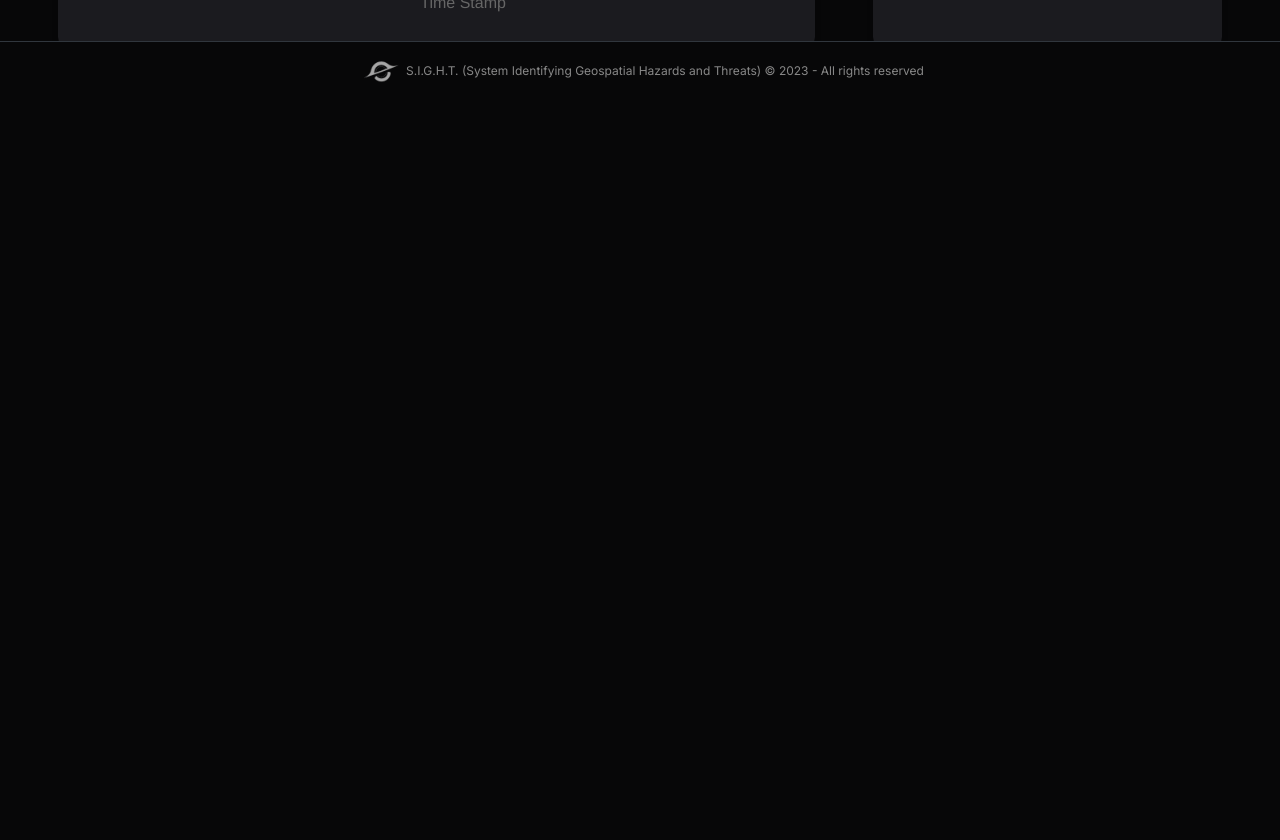
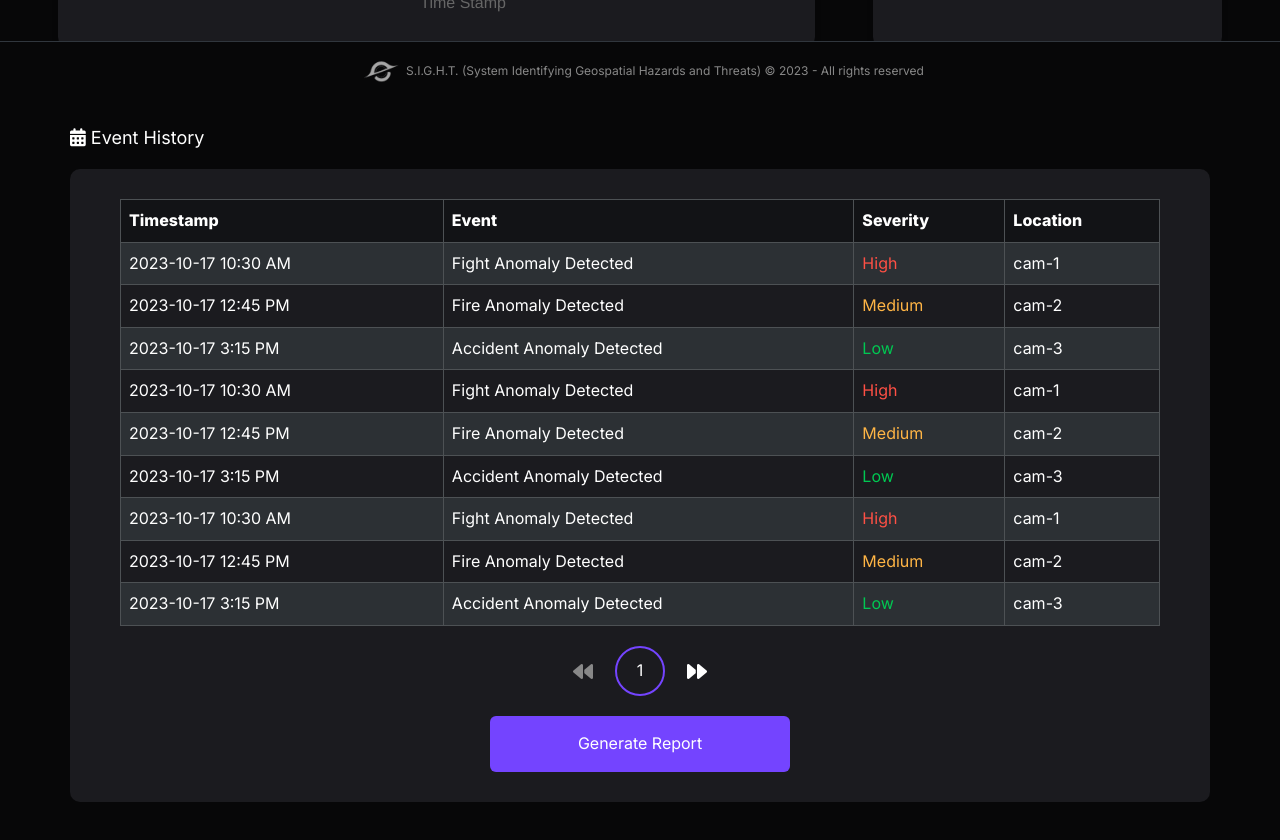
Before and after one commit to SIGHT-5A/SIGHT-Frontend, a React (Vite) app: page /home/overview in a window 1280 px wide. Shown: the part 700-1540 px from the top of the page. Before the commit the page ends 880 px from the top, so only its background shows below. Built offline with nearby package versions, Linux system fonts and the light colour scheme.

Commit message:
🎨 Changed theme

```diff
--- a/src/App.jsx
+++ b/src/App.jsx
@@ -28,6 +28,7 @@ function App() {
     <>
       <BrowserRouter>
         <Routes>
+          {/* <Route path="/" element={<LoginSignUpPage />} /> */}
           <Route path="/" element={user ? <Navigate to="/home/overview" /> : <LoginSignUpPage onLogin={handleLogin} />} />
           <Route path="/home/overview" element={user ? <OverviewPage user={user} /> : <Navigate to="/" />} />
           <Route path="/home/events" element={user ? <EventsPage user={user} /> : <Navigate to="/" />} />
--- a/src/Pages/Home-Dashboard/Overview/OverviewPage.jsx
+++ b/src/Pages/Home-Dashboard/Overview/OverviewPage.jsx
@@ -5,23 +5,78 @@ import Navbar from '../../../components/Navbar/Navbar'
 import Dashboard from '../../../components/Dashboard/Dashboard'
 import BarChart from '../../../components/Charts/BarChart'
 import PieChart from '../../../components/Charts/PieChart'
+import Table from 'react-bootstrap/Table';
+
 const OverviewPage = ({ user }) => {
+  const anomalyEvents = [
+    {
+      timestamp: '2023-10-17 10:30 AM',
+      event: 'Fight Anomaly Detected',
+      severity: 'High',
+      location: 'cam-1'
+    },
+    {
+      timestamp: '2023-10-17 12:45 PM',
+      event: 'Fire Anomaly Detected',
+      severity: 'Medium',
+      location: 'cam-2'
+    },
+    {
+      timestamp: '2023-10-17 3:15 PM',
+      event: 'Accident Anomaly Detected',
+      severity: 'Low',
+      location: 'cam-3'
+    },
+    {
+      timestamp: '2023-10-17 10:30 AM',
+      event: 'Fight Anomaly Detected',
+      severity: 'High',
+      location: 'cam-1'
+    },
+    {
+      timestamp: '2023-10-17 12:45 PM',
+      event: 'Fire Anomaly Detected',
+      severity: 'Medium',
+      location: 'cam-2'
+    },
+    {
+      timestamp: '2023-10-17 3:15 PM',
+      event: 'Accident Anomaly Detected',
+      severity: 'Low',
+      location: 'cam-3'
+    },
+    {
+      timestamp: '2023-10-17 10:30 AM',
+      event: 'Fight Anomaly Detected',
+      severity: 'High',
+      location: 'cam-1'
+    },
+    {
+      timestamp: '2023-10-17 12:45 PM',
+      event: 'Fire Anomaly Detected',
+      severity: 'Medium',
+      location: 'cam-2'
+    },
+    {
+      timestamp: '2023-10-17 3:15 PM',
+      event: 'Accident Anomaly Detected',
+      severity: 'Low',
+      location: 'cam-3'
+    },
+  ];
+
   return (
-    <div className='overview-main-container' style={{
-      height: "100vh",
-      width: "100vw",
-      marginBottom: '80px'
-    }}>
+    <div className='below-dashboard-main-container'>
       <Navbar user={user} />
       <Dashboard />
       <div className="overview-container">
-        <div className="chart-container">
+        <div className="overview-section chart-container">
           <h3
             style={{
               fontSize: 18,
               marginBottom: 20
             }}
-          > <i class="fa-solid fa-chart-line"></i> Data Analysis</h3>
+          > <i className="fa-solid fa-chart-line"></i> Data Analysis</h3>
 
           <div className="charts">
             <div className="row">
@@ -37,6 +92,67 @@ const OverviewPage = ({ user }) => {
             </div>
           </div>
         </div>
+
+        <div style={{
+          marginTop: "30px"
+        }} className="overview-section">
+          <h3
+            style={{
+              fontSize: 18,
+              marginBottom: 20
+            }}
+          > <i className="fa-solid fa-calendar-days"></i> Event History</h3>
+
+
+          <div className="dark-table-container">
+
+            <Table bordered striped variant="dark" className="dark-table">
+              <thead>
+                <tr>
+                  <th style={{ background: "#121316" }}>Timestamp</th>
+                  <th style={{ background: "#121316" }}>Event</th>
+                  <th style={{ background: "#121316" }}>Severity</th>
+                  <th style={{ background: "#121316" }}>Location</th>
+                </tr>
+              </thead>
+              <tbody>
+                {anomalyEvents.map((item, index) => (
+                  <tr key={index}>
+                    <td style={{ background: "var(--card-color)" }}>{item.timestamp}</td>
+                    <td style={{ background: "var(--card-color)" }}>{item.event}</td>
+                    {
+                      item.severity === "High"
+                        ?
+                        <td style={{ background: "var(--card-color)", color: "#FF5045" }}>{item.severity}</td>
+                        :
+                        item.severity === "Medium"
+                          ?
+                          <td style={{ background: "var(--card-color)", color: "#FFB545" }}>{item.severity}</td>
+                          :
+                          <td style={{ background: "var(--card-color)", color: "#00C852" }}>{item.severity}</td>
+                    }
+
+                    <td style={{ background: "var(--card-color)" }}>{item.location}</td>
+                  </tr>
+                ))}
+              </tbody>
+            </Table>
+            <div className="pagination-btns">
+              <button disabled={true}>
+                <i class="fa-solid fa-backward"></i>
+              </button>
+
+              <button className='page-number-btn'>1</button>
+
+              <button>
+                <i class="fa-solid fa-forward"></i>
+              </button>
+            </div>
+            <button className='primary-button all-report-button'>Generate Report</button>
+          </div>
+
+
+        </div>
       </div>
 
 
--- a/src/Pages/Home-Dashboard/Overview/OverviewPage.scss
+++ b/src/Pages/Home-Dashboard/Overview/OverviewPage.scss
@@ -1,4 +1,8 @@
-.overview-main-container {
+.below-dashboard-main-container {
+    .overview-section {
+        margin-bottom: 80px;
+    }
+
     .overview-container {
         padding: 0 70px;
 
@@ -26,12 +30,86 @@
             }
         }
     }
+
+    .dark-table-container {
+        width: 100%;
+        display: flex;
+        justify-content: center;
+        align-items: center;
+        flex-direction: column;
+        padding: 30px 50px;
+        background-color: var(--card-color);
+        border-radius: 10px;
+
+        .table-dark {
+            margin: 0;
+            height: 10px;
+        }
+
+
+        .pagination-btns {
+            display: flex;
+            align-items: center;
+            gap: 10px;
+            padding: 20px 0;
+        }
+
+        .pagination-btns button {
+            // background-color: var(--blue);
+            background-color: transparent;
+            /* Change this to your desired background color */
+            color: white;
+            border: none;
+            border-radius: 5px;
+            padding: 8px 12px;
+            cursor: pointer;
+            font-size: 16px;
+            transition: background-color 0.3s ease;
+
+            /* Disable button styles */
+            &:disabled {
+                background-color: transparent;
+                cursor: not-allowed;
+                color: var(--grey);
+            }
+
+            /* Icon styles */
+            i {
+                font-size: 20px;
+                vertical-align: middle;
+            }
+        }
+
+        .pagination-btns>.page-number-btn {
+            background: transparent;
+            width: 50px;
+            height: 50px;
+            border-radius: 50%;
+            border: 2px solid var(--blue);
+        }
+
+        /* Hover effect for enabled buttons */
+        .pagination-btns button:not(:disabled):hover {
+            background-color: var(--hover-color);
+            /* Change this to your desired hover color */
+        }
+
+
+        .all-report-button {
+            padding: 15px;
+            cursor: pointer;
+            width: 300px;
+        }
+        .all-report-button:hover{
+            background: var(--hover-color);
+        }
+    }
 }
 
 @media (max-width: 500px) {
-    .overview-main-container {
+    .below-dashboard-main-container {
         .overview-container {
-            padding: 0 30px;
+            padding: 0 25px;
 
             .chart-container {
                 .charts {
@@ -53,5 +131,11 @@
                 }
             }
         }
+
+        .dark-table-container {
+            padding: 10px 10px;
+            background-color: transparent;
+            border-radius: 10px;
+        }
     }
 }
--- a/src/components/Charts/BarChart.jsx
+++ b/src/components/Charts/BarChart.jsx
@@ -24,12 +24,12 @@ const BarChart = () => {
     // Create colors for each data point
     const shadesOfBlueBorder = [];
     for (let i = 0; i < 24; i++) {
-        shadesOfBlueBorder.push("#1E76F7");
+        shadesOfBlueBorder.push("#7444ff");
     }
 
     const shadesOfBlue = [];
     for (let i = 0; i < 24; i++) {
-        shadesOfBlue.push("#1E76F727");
+        shadesOfBlue.push("#7444ff27");
     }
 
     const data = {
--- a/src/components/LoginSignUpBody/LoginSignUpBody.jsx
+++ b/src/components/LoginSignUpBody/LoginSignUpBody.jsx
@@ -207,7 +207,7 @@ const LoginSignUpBody = ({ onLogin }) => {
                         flexDirection: 'column'
                       }} key={idx}>
                         <h6 style={{
-                          color: '#0080ff',
+                          color: '#7444ff',
                           margin: 0
                         }}>🔹 {item.title}: </h6>
                         <p style={{
@@ -257,7 +257,7 @@ const LoginSignUpBody = ({ onLogin }) => {
                 <span
                   style={{
                     textDecoration: 'underline',
-                    color: '#0080ff',
+                    color: '#7444ff',
                     cursor: 'pointer'
                   }}
                   onClick={() => setIsVisiblePolicy(!isVisiblePolicy)}>Terms of Use and Privacy Policy.</span>
--- a/src/components/LoginSignUpBody/LoginSignUpBody.scss
+++ b/src/components/LoginSignUpBody/LoginSignUpBody.scss
@@ -62,13 +62,13 @@
         margin-top: 10px;
 
         span {
-            color: var(--hover-color);
+            color: var(--blue);
             text-decoration: underline;
             cursor: pointer;
         }
 
         span:hover {
-            color: var(--blue);
+            color: var(--hover-color);
 
         }
 
@@ -113,7 +113,7 @@
         color: #ffffffbd;
 
         h4 {
-            color: #0080ff;
+            color: #7444ff;
             align-self: center;
         }
     }
--- a/src/components/Navbar/Navbar.scss
+++ b/src/components/Navbar/Navbar.scss
@@ -40,7 +40,7 @@
         }
 
         .outer-fa:hover {
-            border: 1px solid #0063f7;
+            border: 1px solid #7444ff;
             border-radius: 0.375rem;
             cursor: pointer;
         }
@@ -52,7 +52,7 @@
                 position: absolute;
                 top: 2px;
                 right: 2px;
-                background: #2685f5;
+                background: #7444ff;
                 width: 10px;
                 height: 10px;
                 border-radius: 50%;
@@ -76,7 +76,7 @@
             i {
                 color: #fff;
                 background: rgba(128, 128, 128, 0.244);
-                border: 1px solid #0063f7;
+                border: 1px solid #7444ff;
             }
         }
 
--- a/src/styles.scss
+++ b/src/styles.scss
@@ -12,11 +12,11 @@
     --white: #fff;
     --black: #000;
     --grey: #888;
-    --blue: #0052cc;
+    --blue: #7444ff;
     --green: #00C852;
     --red: #FF5045;
     --orange: #FFB545;
-    --hover-color: #1668E2;
+    --hover-color: #4e2eaf;
     --border-color: #30363d;
 }
 
```
